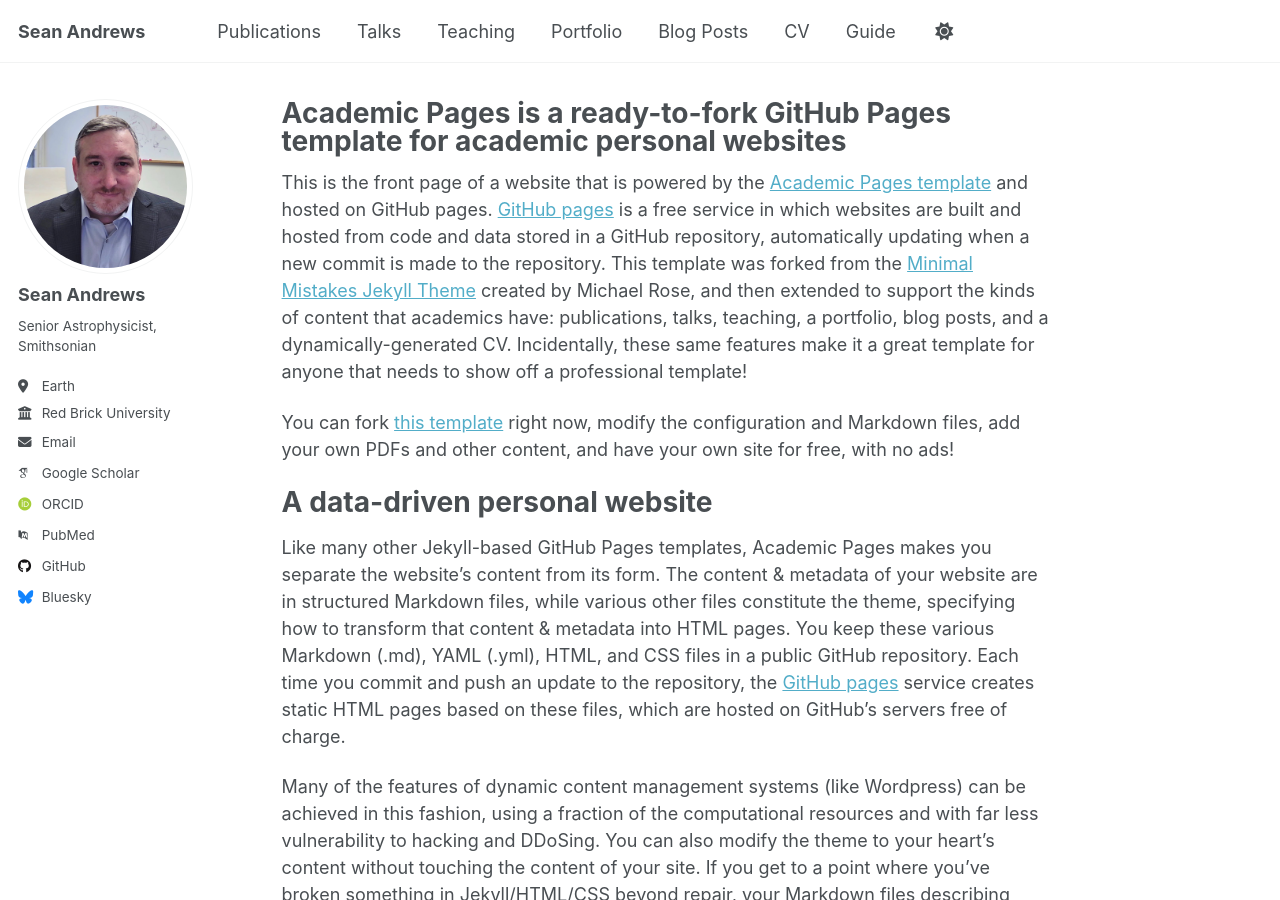
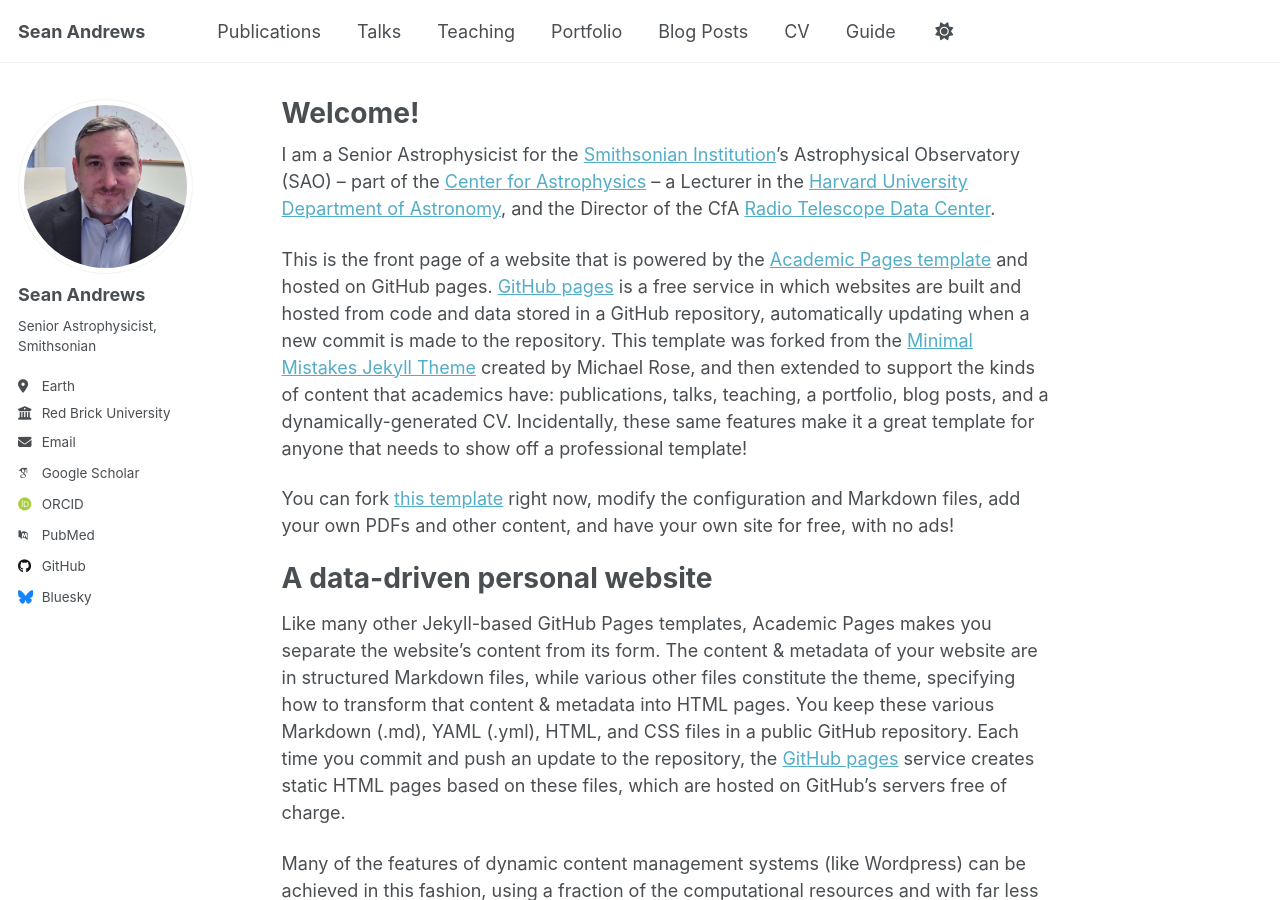
Before and after one commit to seanandrews/seanandrews.github.io, a Jekyll site: the page built from _pages/about.md, in a window 1280 px wide and 900 px high. Built offline with Jekyll 4.4.1, drawn with Linux system fonts in a browser that asks for light colours; some web fonts are replaced; a script that is not in the unit is left out.

Commit message:
new content

```diff
--- a/_pages/about.md
+++ b/_pages/about.md
@@ -1,11 +1,13 @@
 ---
 permalink: /
-title: "Academic Pages is a ready-to-fork GitHub Pages template for academic personal websites"
+title: "Welcome!"
 author_profile: true
 redirect_from:
   - /about/
   - /about.html
 ---
+
+I am a Senior Astrophysicist for the [Smithsonian Institution](https://si.edu)'s Astrophysical Observatory (SAO) -- part of the [Center for Astrophysics](https://cfa.harvard.edu) -- a Lecturer in the [Harvard University](https://harvard.edu) [Department of Astronomy](https://astronomy.fas.harvard.edu), and the Director of the CfA [Radio Telescope Data Center](https://cfa.harvard.edu/rtdc).
 
 This is the front page of a website that is powered by the [Academic Pages template](https://github.com/academicpages/academicpages.github.io) and hosted on GitHub pages. [GitHub pages](https://pages.github.com) is a free service in which websites are built and hosted from code and data stored in a GitHub repository, automatically updating when a new commit is made to the repository. This template was forked from the [Minimal Mistakes Jekyll Theme](https://mmistakes.github.io/minimal-mistakes/) created by Michael Rose, and then extended to support the kinds of content that academics have: publications, talks, teaching, a portfolio, blog posts, and a dynamically-generated CV. Incidentally, these same features make it a great template for anyone that needs to show off a professional template!
 
```
